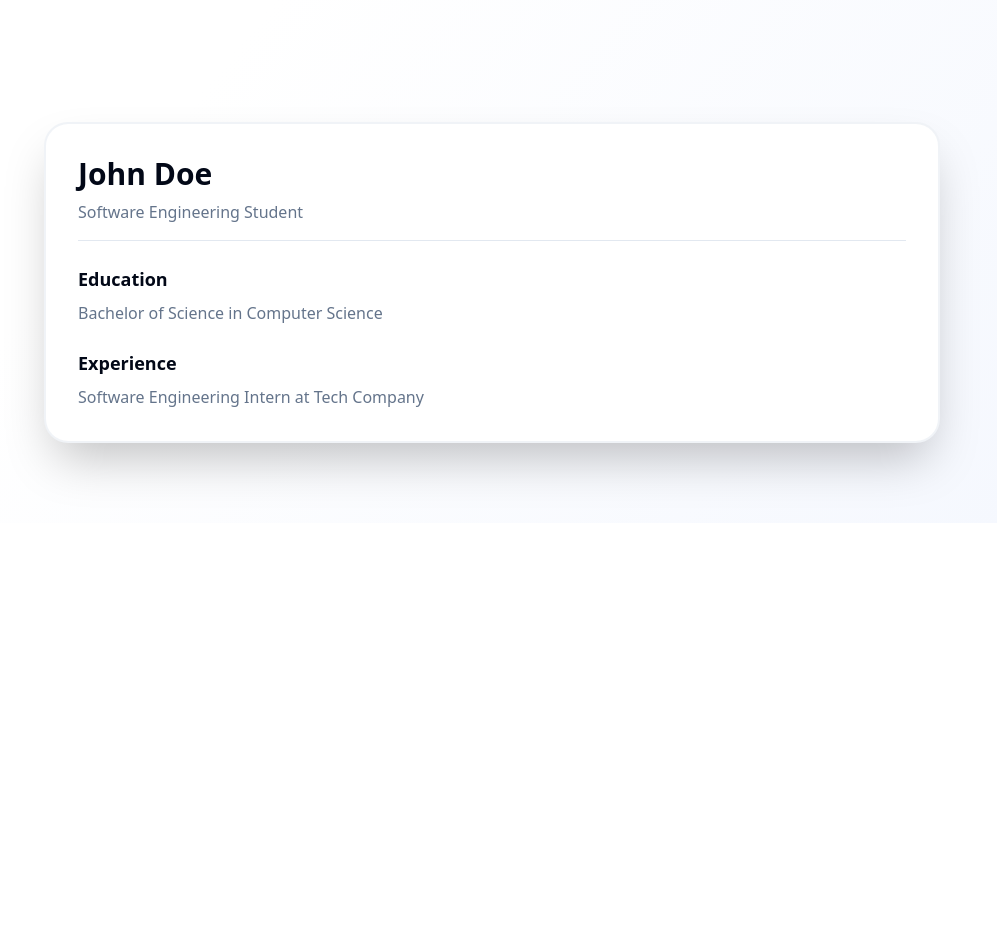
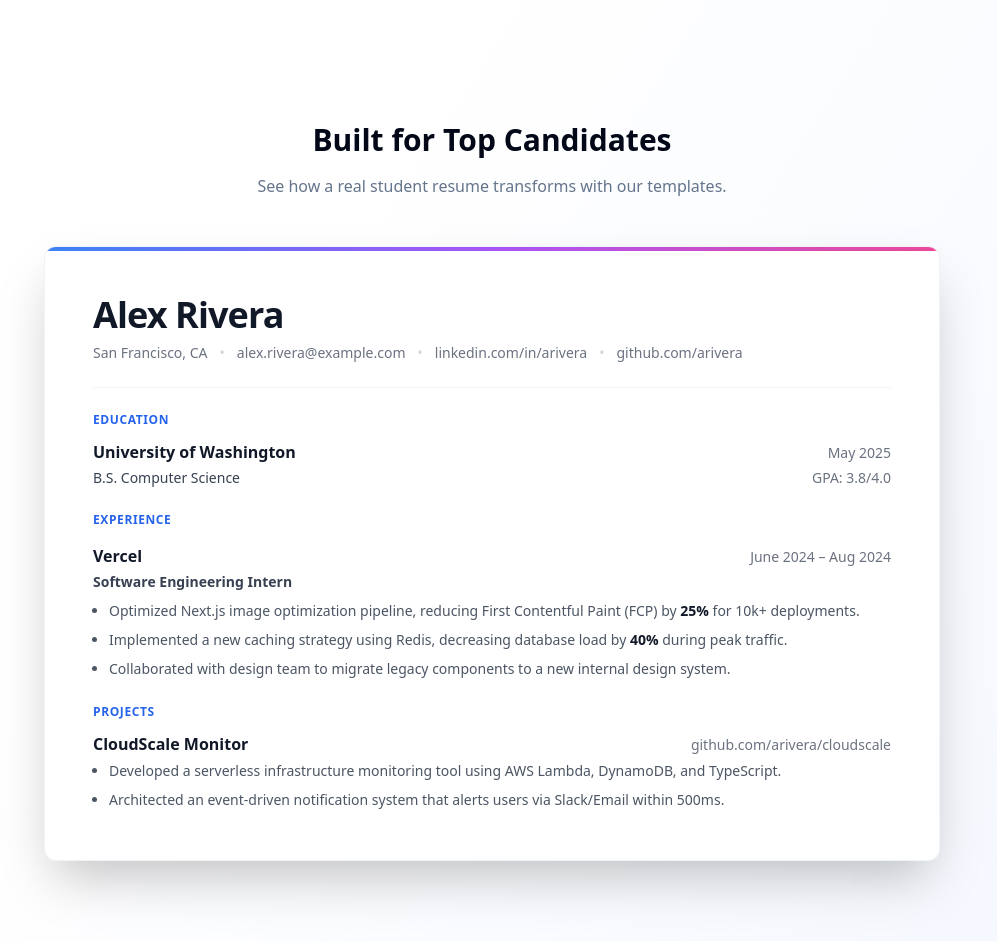
Before and after one commit to RishabhSinha07/ResumeCraft, a React (Vite) app: page / in a window 1280 px wide. Shown: the part 1060-2001 px from the top of the page, without its empty margins (148-1145 px from the left). Before the commit the page ends 1583 px from the top, so only its background shows below. Built offline with nearby package versions, Linux system fonts and the light colour scheme.

Commit message:
Updating landing page

```diff
--- a/src/components/LandingPage.tsx
+++ b/src/components/LandingPage.tsx
@@ -164,24 +164,82 @@ export default function LandingPage() {
         className="container mx-auto px-6 py-20"
       >
         <div className="max-w-4xl mx-auto">
+          <div className="text-center mb-12">
+            <h2 className="text-3xl font-bold mb-4">Built for Top Candidates</h2>
+            <p className="text-muted-foreground">
+              See how a real student resume transforms with our templates.
+            </p>
+          </div>
+
           <motion.div
             initial={{ opacity: 0, y: 40 }}
             whileInView={{ opacity: 1, y: 0 }}
             viewport={{ once: true }}
-            className="rounded-3xl border-2 border-border/50 bg-card p-8 shadow-2xl"
+            className="rounded-xl border border-border/50 bg-white p-8 md:p-12 shadow-2xl overflow-hidden relative"
           >
-            <div className="space-y-6">
-              <div className="border-b border-border pb-4">
-                <h2 className="text-3xl font-bold mb-2">John Doe</h2>
-                <p className="text-muted-foreground">Software Engineering Student</p>
+            {/* Decorative elements */}
+            <div className="absolute top-0 left-0 w-full h-1 bg-gradient-to-r from-blue-500 via-purple-500 to-pink-500" />
+
+            <div className="space-y-6 text-left">
+              {/* Header */}
+              <div className="border-b border-gray-100 pb-6">
+                <h1 className="text-4xl font-bold tracking-tight text-gray-900 mb-2">Alex Rivera</h1>
+                <div className="flex flex-wrap gap-x-3 text-sm text-gray-500 font-medium">
+                  <span>San Francisco, CA</span>
+                  <span className="text-gray-300">•</span>
+                  <span>alex.rivera@example.com</span>
+                  <span className="text-gray-300">•</span>
+                  <span>linkedin.com/in/arivera</span>
+                  <span className="text-gray-300">•</span>
+                  <span>github.com/arivera</span>
+                </div>
               </div>
+
+              {/* Education */}
               <div>
-                <h3 className="text-lg font-semibold mb-2">Education</h3>
-                <p className="text-muted-foreground">Bachelor of Science in Computer Science</p>
+                <h3 className="text-xs font-bold uppercase tracking-wider text-blue-600 mb-3">Education</h3>
+                <div className="flex justify-between items-baseline mb-1">
+                  <h4 className="font-bold text-gray-900">University of Washington</h4>
+                  <span className="text-sm text-gray-500">May 2025</span>
+                </div>
+                <div className="flex justify-between items-baseline">
+                  <p className="text-sm text-gray-700">B.S. Computer Science</p>
+                  <span className="text-sm text-gray-500 font-medium">GPA: 3.8/4.0</span>
+                </div>
               </div>
+
+              {/* Experience */}
               <div>
-                <h3 className="text-lg font-semibold mb-2">Experience</h3>
-                <p className="text-muted-foreground">Software Engineering Intern at Tech Company</p>
+                <h3 className="text-xs font-bold uppercase tracking-wider text-blue-600 mb-4">Experience</h3>
+
+                <div className="mb-5">
+                  <div className="flex justify-between items-baseline mb-1">
+                    <h4 className="font-bold text-gray-900">Vercel</h4>
+                    <span className="text-sm text-gray-500">June 2024 – Aug 2024</span>
+                  </div>
+                  <p className="text-sm font-semibold text-gray-700 mb-2">Software Engineering Intern</p>
+                  <ul className="list-disc list-outside ml-4 space-y-1.5 text-sm text-gray-600 leading-relaxed">
+                    <li>Optimized Next.js image optimization pipeline, reducing First Contentful Paint (FCP) by <span className="font-semibold text-gray-900">25%</span> for 10k+ deployments.</li>
+                    <li>Implemented a new caching strategy using Redis, decreasing database load by <span className="font-semibold text-gray-900">40%</span> during peak traffic.</li>
+                    <li>Collaborated with design team to migrate legacy components to a new internal design system.</li>
+                  </ul>
+                </div>
+              </div>
+
+              {/* Projects */}
+              <div>
+                <h3 className="text-xs font-bold uppercase tracking-wider text-blue-600 mb-3">Projects</h3>
+
+                <div>
+                  <div className="flex justify-between items-baseline mb-1">
+                    <h4 className="font-bold text-gray-900">CloudScale Monitor</h4>
+                    <span className="text-sm text-gray-500">github.com/arivera/cloudscale</span>
+                  </div>
+                  <ul className="list-disc list-outside ml-4 space-y-1.5 text-sm text-gray-600 leading-relaxed">
+                    <li>Developed a serverless infrastructure monitoring tool using AWS Lambda, DynamoDB, and TypeScript.</li>
+                    <li>Architected an event-driven notification system that alerts users via Slack/Email within 500ms.</li>
+                  </ul>
+                </div>
               </div>
             </div>
           </motion.div>
```
